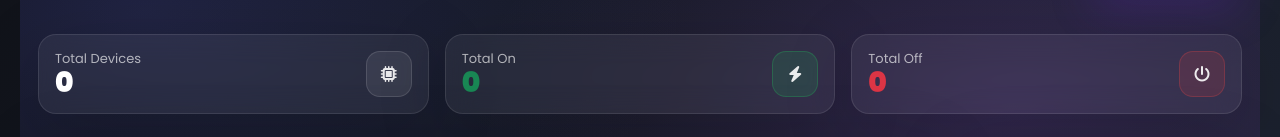
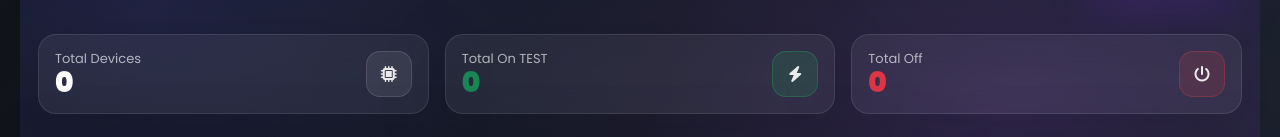
Before and after one commit to Master088/controller, a Vue app: page / in a window 1280 px wide. Shown: the part 179-316 px from the top of the page. Built offline with nearby package versions, Linux system fonts and the light colour scheme; no server answers; the database is empty; sample sign-in values are in the browser's storage.

Commit message:
Update label from 'Total On' to 'Total On TEST'

```diff
--- a/src/views/Dashboard.vue
+++ b/src/views/Dashboard.vue
@@ -42,7 +42,7 @@
           <div class="stat-card h-100">
             <div class="d-flex align-items-center justify-content-between">
               <div>
-                <div class="stat-label">Total On</div>
+                <div class="stat-label">Total On TEST</div>
                 <div class="stat-value text-success">{{ totalOn }}</div>
               </div>
               <div class="stat-icon on">
```
